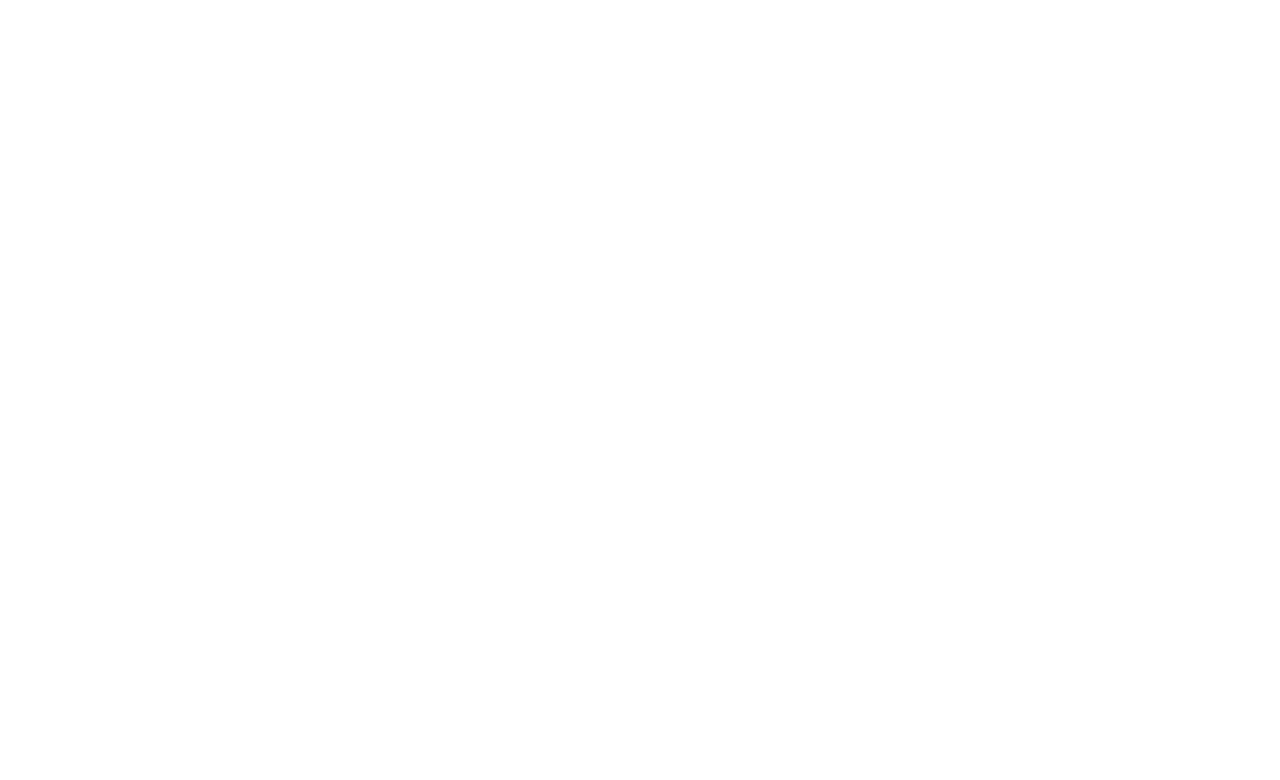
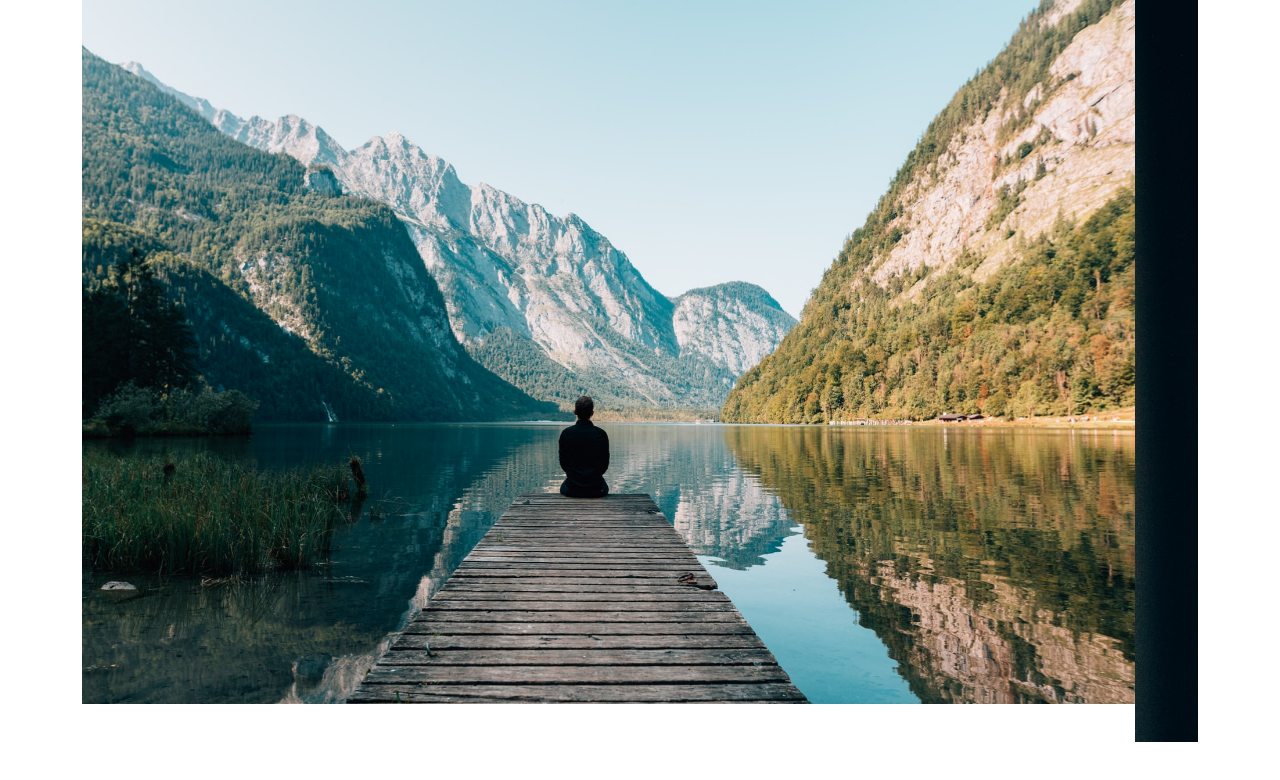
Before and after one commit to minervamarinero/smc-webdesign3-spring, a plain HTML site: page final/index.html in a window 1280 px wide. Drawn offline with nearby package versions, Linux system fonts and the light colour scheme.

Commit message:
final hw

```diff
--- a/final/index.html
+++ b/final/index.html
@@ -12,6 +12,33 @@
   </head>
   <body>
 
+    <!-- Carousel begins here -->
+   <div class="container">
+       <div class="carousel slide" id="carouselExampleControls" data-bs-ride="carousel">
+         <div class="carousel-inner">
+           <div class="carousel-item active">
+             <img src="../final/media/mountain-meditation.jpg" alt="first slide" class="d-block w-100 h-50">
+           </div>
+           <div class="carousel-item">
+             <img src="../final/media/oil-candle.jpg" alt="second slide" class="d-block w-100 h-50">
+           </div>
+           <div class="carousel-item">
+            <img src="../final/media/group-pilates.jpg" alt="third slide" class="d-block w-100 h-50">
+          </div>
+       </div>
+     </div>
+     <button class="carousel-control-next" type="button" data-bs-target="#carouselExampleControls" data-bs-ride="prev">
+
+     </button>
+   </div>
+
+    <!-- Carousel ends here -->
+
+
+
+
+
+
 
 
     <!-- Option 1: Bootstrap Bundle with Popper -->
```
Also changed, not shown: 1 other file.
